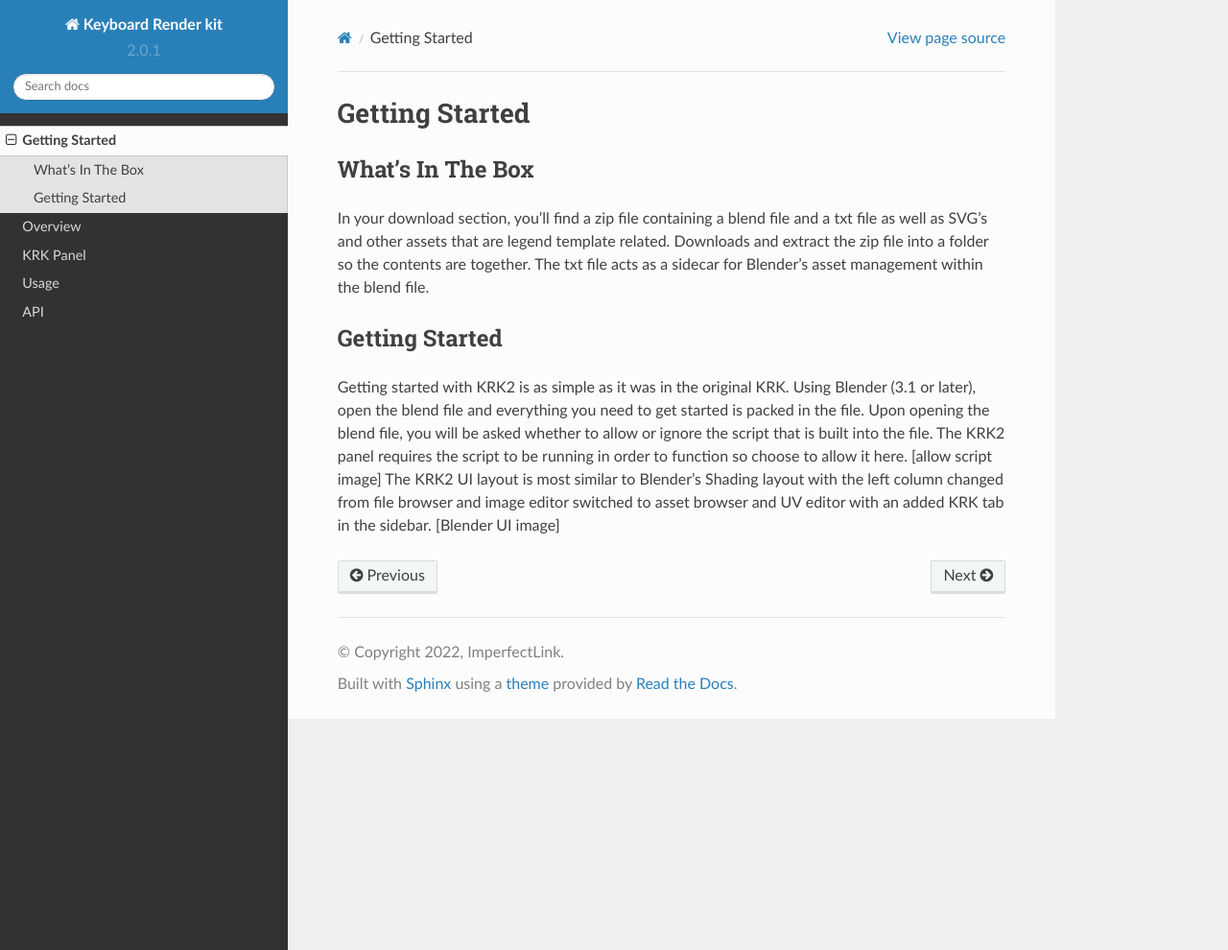
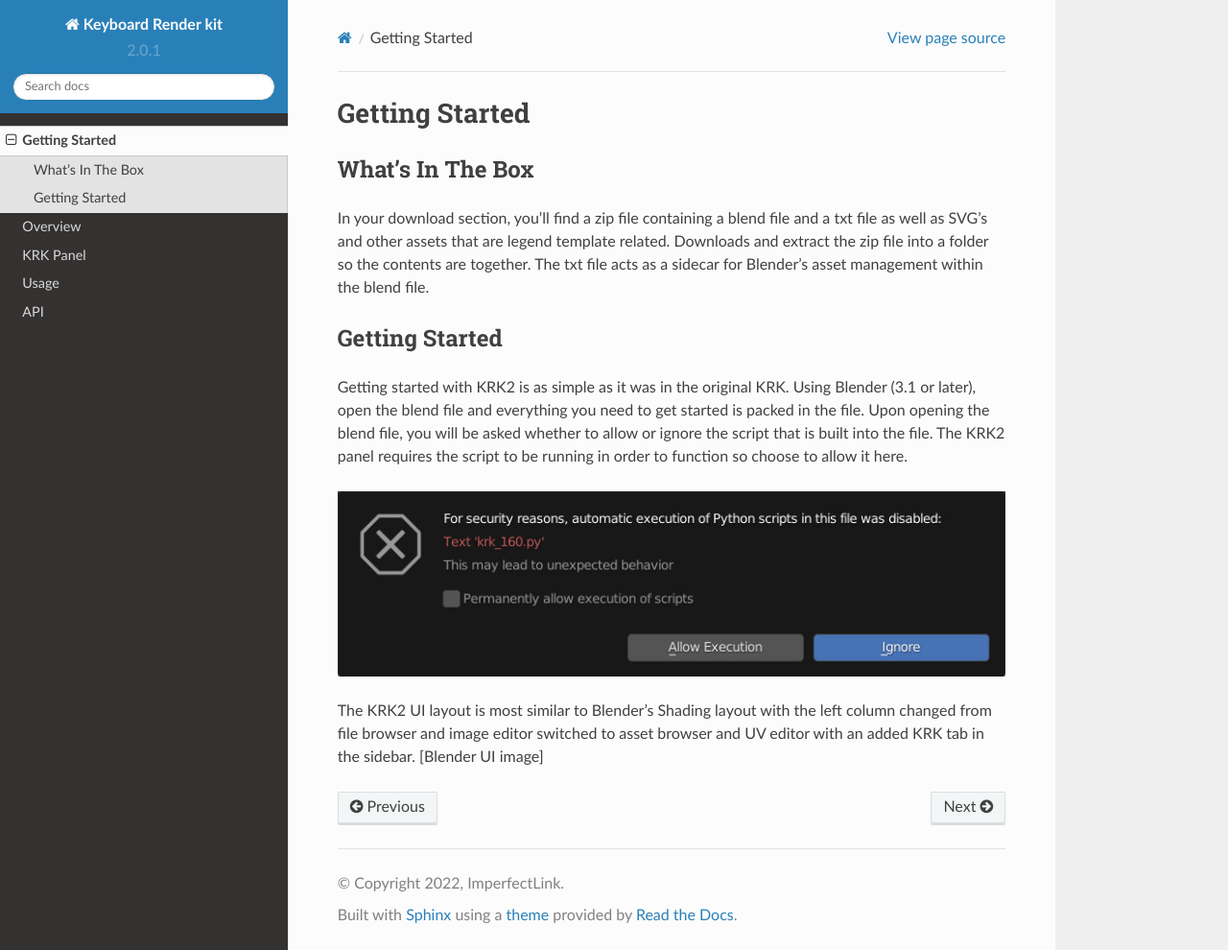
Before and after one commit to imperfectlink/KeyboardRenderKit, a Sphinx documentation site: the page built from docs/source/gettingstarted.rst, in a window 1280 px wide and 990 px high. Shown: the whole window at 96% size. Built offline with Sphinx 7.4.7 and the Read the Docs theme 2.0.0, drawn with Linux system fonts in a browser that asks for light colours; pages that are not in the unit, such as notebooks, are missing from menus.

Commit message:
Update gettingstarted.rst

```diff
--- a/docs/source/gettingstarted.rst
+++ b/docs/source/gettingstarted.rst
@@ -8,6 +8,8 @@
 Getting Started
 ----
 Getting started with KRK2 is as simple as it was in the original KRK. Using Blender (3.1 or later), open the blend file and everything you need to get started is packed in the file. Upon opening the blend file, you will be asked whether to allow or ignore the script that is built into the file. The KRK2 panel requires the script to be running in order to function so choose to allow it here.
-[allow script image]
+
+.. image:: img/allowscript.jpg
+
 The KRK2 UI layout is most similar to Blender's Shading layout with the left column changed from file browser and image editor switched to asset browser and UV editor with an added KRK tab in the sidebar.
 [Blender UI image]
```
